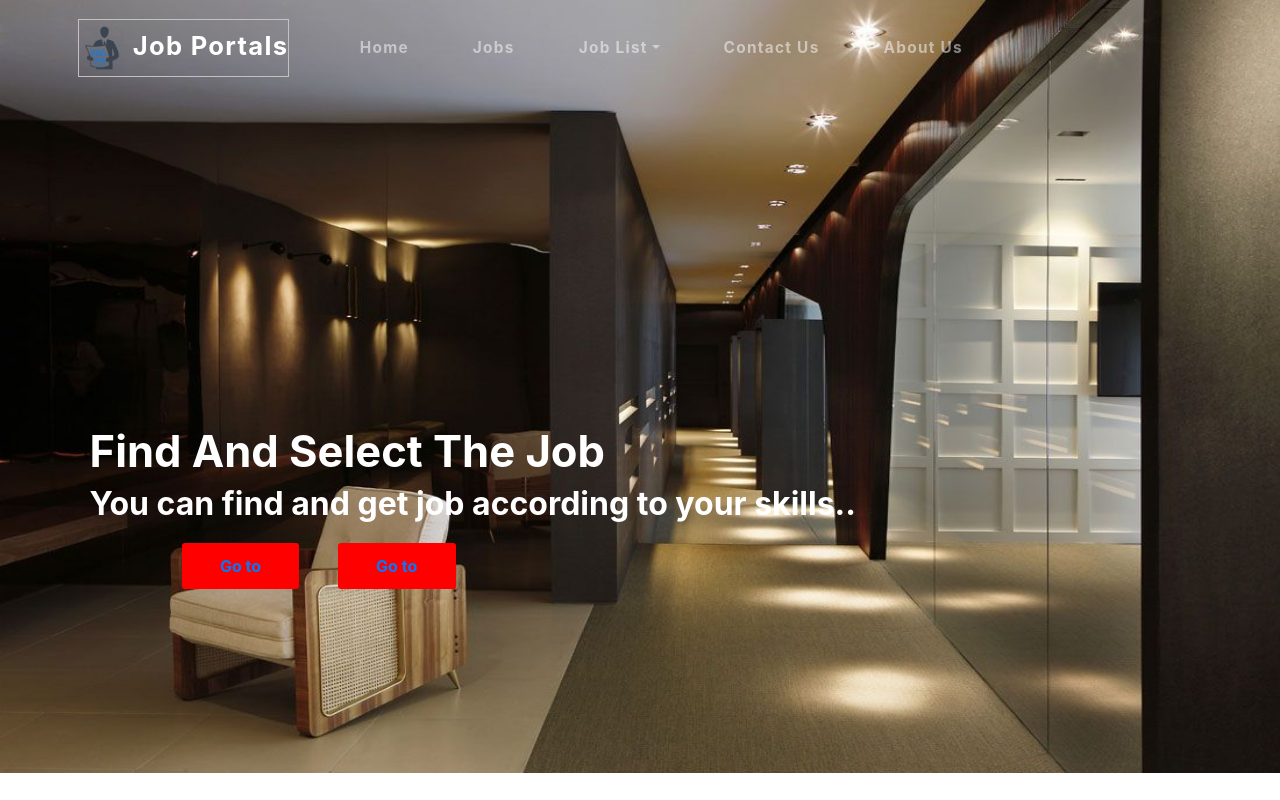
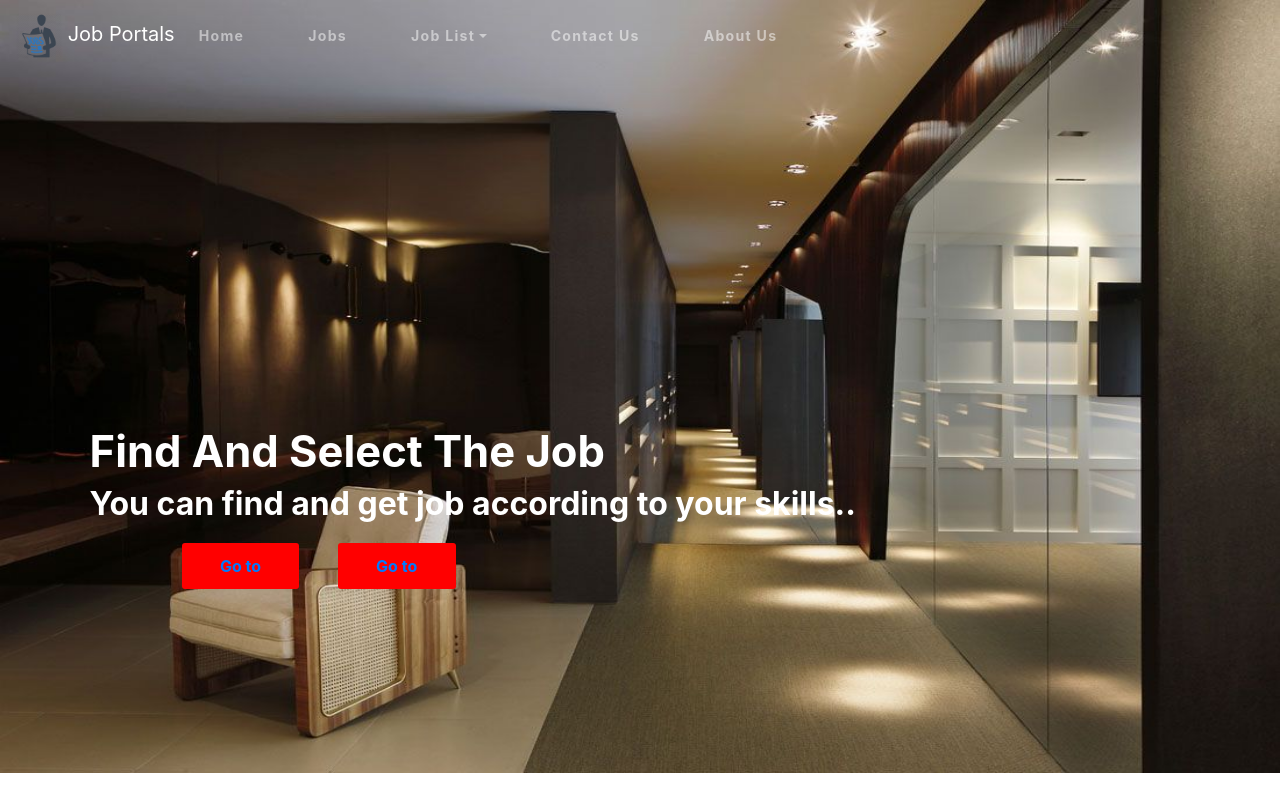
Before and after one commit to ASZ69/Techwiz, a plain HTML site: page index.html in a window 1280 px wide. Shown: the top 800 px of the page. Drawn offline with nearby package versions, Linux system fonts and the light colour scheme.

Commit message:
navbar is set now

```diff
--- a/css/common.css
+++ b/css/common.css
@@ -36,16 +36,16 @@
 
 .navbar-fixed-top.scrolled {
   background-color: rgba(104,99,99,1.00)!important;
-  height: 80px;
   transition: 0.8s all;
-}
-
-.navbar{
-	width: 100%;
-	height: 95px;
 }
 
 .nav-logo{
 	width: 46px;
 	height: 46px;
 }
+
+.textFontsize{
+	font-size: 1.1vw;
+	font-weight: 700;
+	letter-spacing: 1.28px;
+}
--- a/css/index.css
+++ b/css/index.css
@@ -10,23 +10,9 @@
 
 
 
-.navContentborder{
-	border: 1px solid rgba(199,192,192,1.00);
-	margin: 5%;
-	font-weight: 700;
-	letter-spacing: 1.28px;
-	font-size: 2vw;
-}
-.textFontsize{
-	font-size: 1.2vw;
-	font-weight: 700;
-	letter-spacing: 1.28px;
 
-}
-.textFontsize:hover{
-/*	overflow-y: hidden;*/
-/*	border-bottom: 2px solid rgba(195,0,3,1.00);*/
-}
+
+
 
 
 
--- a/index.html
+++ b/index.html
@@ -24,9 +24,10 @@
 </head>
 
 <body>
-    <nav class="navbar navbar-expand-lg navbar-dark fixed-top navbar-fixed-top">
 
-        <a class="navbar-brand navContentborder" href="#">
+	<nav class="navbar navbar-expand-lg navbar-dark fixed-top navbar-fixed-top">
+
+        <a class="navbar-brand" href="#">
             <img src="images/logo.png" class="nav-logo" alt="LOGO"> Job Portals
         </a>
 
@@ -39,11 +40,11 @@
             <ul class="navbar-nav mr-auto">
 
                 <li class="nav-item dropdown textFontsize mr-5">
-                    <a href="view/about.html" class="nav-link">Home</a>
+                    <a href="#" class="nav-link">Home</a>
                 </li>
 
                 <li class="nav-item dropdown textFontsize mr-5">
-                    <a href="view/about.html" class="nav-link">Jobs</a>
+                    <a href="view/jobs.html" class="nav-link">Jobs</a>
                 </li>
 
                 <li class="nav-item dropdown textFontsize mr-5">
```
Also changed, not shown: view/jobs.html (+3 -3 lines).
